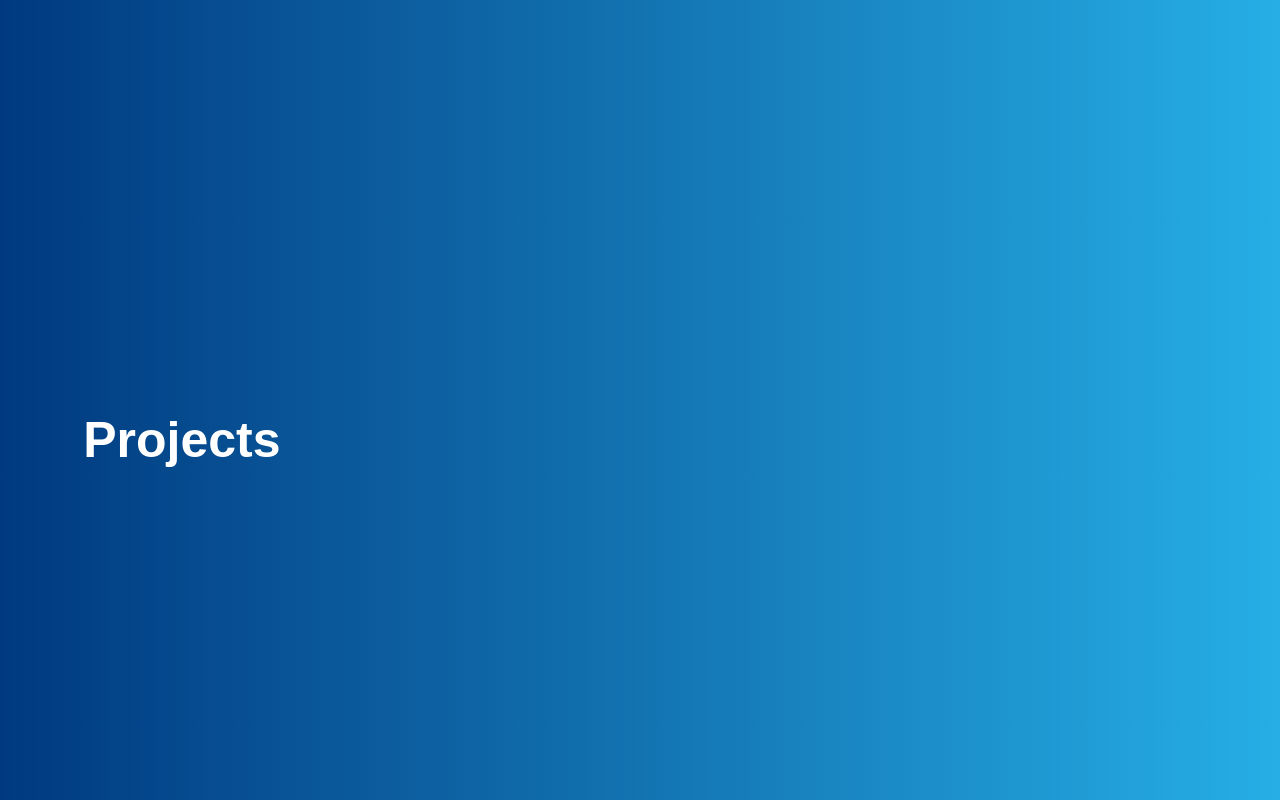
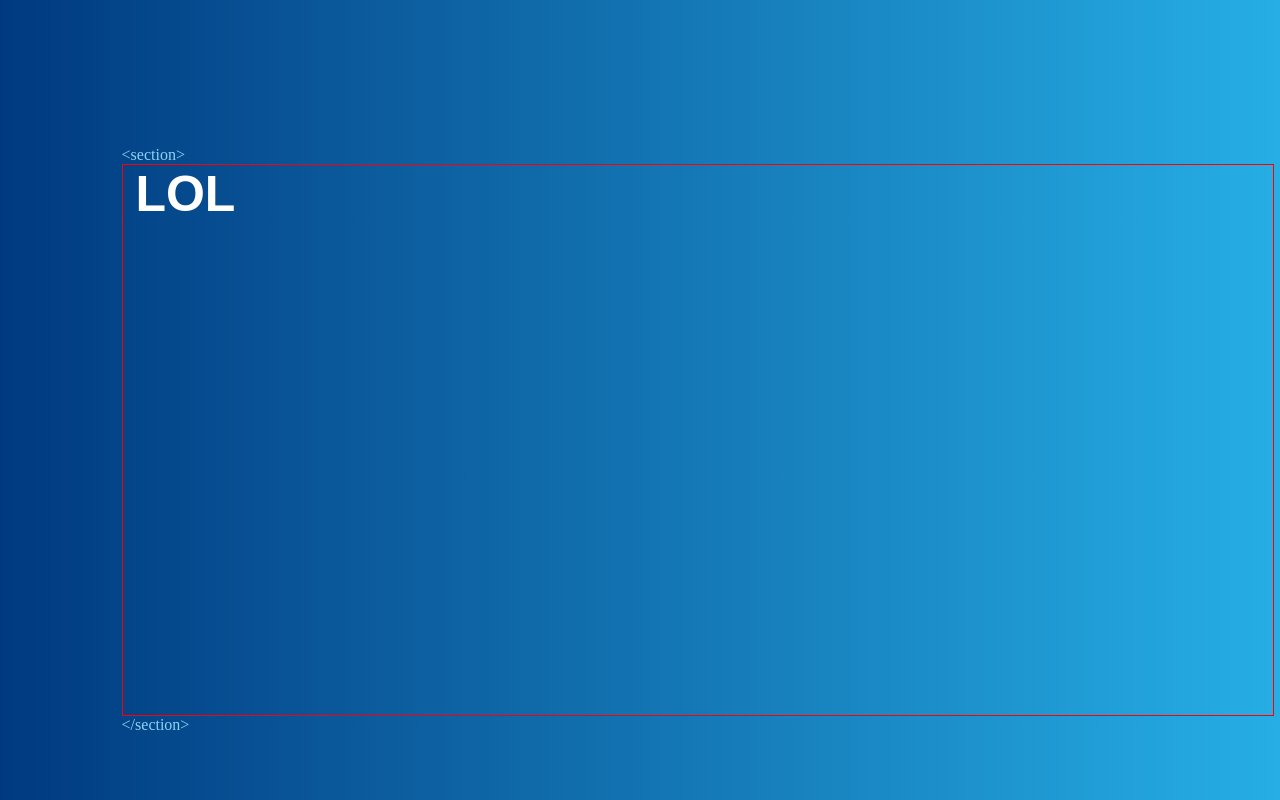
Before and after one commit to KingLouie1994/portfolio_page_1.3, a React (Create React App) app: page / in a window 1280 px wide. Shown: the part 1560-2360 px from the top of the page. Built offline with nearby package versions, Linux system fonts and the light colour scheme; a web font is replaced by a local one.

Commit message:
basics to build a glass style project page

```diff
--- /dev/null
+++ b/src/components/ProjectContainer.js
@@ -0,0 +1,19 @@
+// Imports for styling
+import styled from "styled-components";
+
+const ProjectContainer = () => {
+  return (
+    <Glass>
+      <h1>LOL</h1>
+    </Glass>
+  );
+};
+
+// Styled components
+const Glass = styled.div`
+  height: 90%;
+  padding: 0 1vw 0 1vw;
+  border: 1px solid red;
+`;
+
+export default ProjectContainer;
--- a/src/components/Projects.js
+++ b/src/components/Projects.js
@@ -1,5 +1,8 @@
 // Imports from React
 import React, { useState, useEffect } from "react";
+
+// Imports of components
+import ProjectContainer from "./ProjectContainer";
 
 // Imports for styling
 import styled from "styled-components";
@@ -25,9 +28,11 @@ const Projects = () => {
         id="projects"
       ></NavAnchorProjects>
       <StyledProjects style={{ height: dimensions.height }}>
-        <StyledProjectsLeft style={{ height: dimensions.height }}>
-          <h1>Projects</h1>
-        </StyledProjectsLeft>
+        <StyledProjectsContainer style={{ height: dimensions.height * 0.8 }}>
+          <p>{"<section>"}</p>
+          <ProjectContainer />
+          <p>{"</section>"}</p>
+        </StyledProjectsContainer>
       </StyledProjects>
     </React.Fragment>
   );
@@ -43,39 +48,47 @@ const StyledProjects = styled.div`
   width: 100vw;
   background: linear-gradient(to right, #00397f, #26aee5);
   display: flex;
+  flex-direction: column;
+  justify-content: center;
   @media (max-width: 1000px) and (orientation: landscape) {
     display: none;
   }
 `;
 
-const StyledProjectsLeft = styled.div`
-  width: 50vw;
+const StyledProjectsContainer = styled.div`
+  width: 94vw;
   display: flex;
   flex-direction: column;
   justify-content: center;
   position: absolute;
   left: 3vw;
-  padding: 2vw 0 2vw 1vw;
+  padding: 1vw 0 1vw 4vw;
   p {
     color: #8ed3f4;
     font-family: "La Belle Aurore", cursive;
   }
   @media (max-width: 2100px) and (orientation: landscape) {
+    width: 93;
     left: 3.5vw;
   }
   @media (max-width: 1900px) and (orientation: landscape) {
+    width: 92;
     left: 4vw;
   }
   @media (max-width: 1700px) and (orientation: landscape) {
+    width: 91;
     left: 4.5vw;
   }
   @media (max-width: 1600px) and (orientation: landscape) {
+    width: 90;
     left: 5vw;
   }
   @media (max-width: 1400px) and (orientation: landscape) {
+    width: 89;
     left: 5.5vw;
   }
   @media (max-width: 1200px) and (orientation: landscape) {
+    width: 88;
     left: 6vw;
   }
   @media (orientation: portrait) {
```
